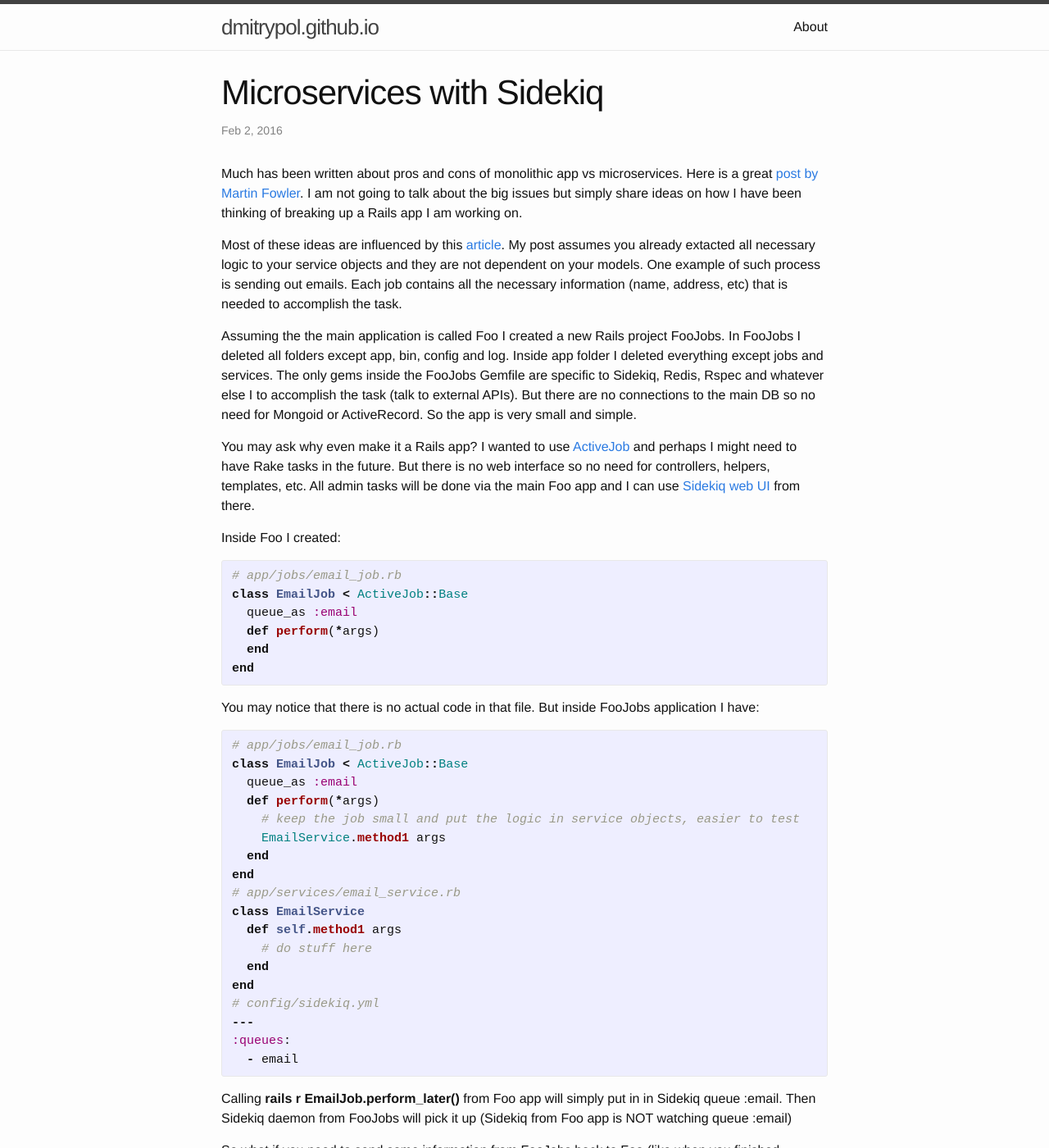
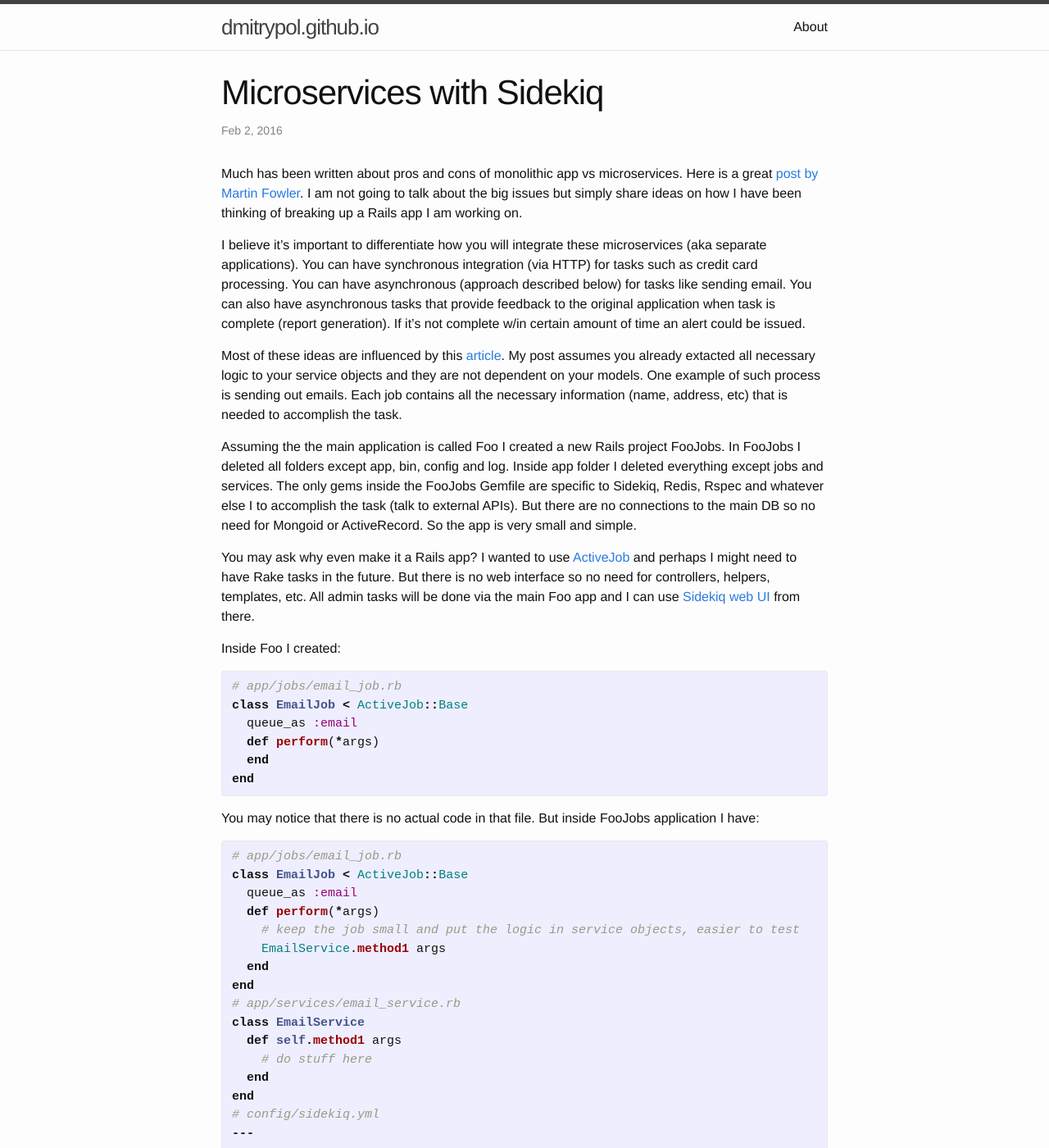
Before and after one commit to dmitrypol/dmitrypol.github.io, a Jekyll site: the page built from _posts/2016-02-10-microservices.md, in a window 1280 px wide and 1400 px high. Shown: the whole window at 82% size. Built offline with Jekyll 4.4.1, drawn with Linux system fonts in a browser that asks for light colours; comment, search, counter and statistics services are not loaded; some of the changed text lies outside the part shown.

Commit message:
minor updates
Signed-off-by: Dmitry Polyakovsky <dmitrypol@gmail.com>

```diff
--- a/_posts/2016-02-10-microservices.md
+++ b/_posts/2016-02-10-microservices.md
@@ -5,6 +5,8 @@ categories:
 ---
 
 Much has been written about pros and cons of monolithic app vs microservices.  Here is a great [post by Martin Fowler](http://martinfowler.com/articles/microservice-trade-offs.html).  I am not going to talk about the big issues but simply share ideas on how I have been thinking of breaking up a Rails app I am working on.
+
+I believe it's important to differentiate how you will integrate these microservices (aka separate applications).  You can have synchronous integration (via HTTP) for tasks such as credit card processing.  You can have asynchronous (approach described below) for tasks like sending email.  You can also have asynchronous tasks that provide feedback to the original application when task is complete (report generation).  If it's not complete w/in certain amount of time an alert could be issued.
 
 Most of these ideas are influenced by this [article](http://brandonhilkert.com/blog/sidekiq-as-a-microservice-message-queue/).  My post assumes you already extacted all necessary logic to your service objects and they are not dependent on your models.  One example of such process is sending out emails.  Each job contains all the necessary information (name, address, etc) that is needed to accomplish the task.
 
@@ -57,6 +59,6 @@ end
 {% endhighlight %}
 Then in Foo you create app/jobs/feedback_job.rb and modify sidekiq.yml to watch queue :feedback.  Very loose integration.
 
-Another potential area where this solution could be valuable is when you have inbound messages.  You can have several simple web end points using [Sinatra](http://www.sinatrarb.com/).  All they do is put messages onto :inbound queue.  Main app Sidekiq watches :inbound queeue and processes messages (in this design the shared Redis instance could become a bottleneck).
+This type of solution can also be applied when you have inbound messages.  You can have several simple web end points using [Sinatra](http://www.sinatrarb.com/).  All they do is put messages onto :inbound queue.  Main app Sidekiq watches :inbound queeue and processes messages (in this design the shared Redis instance could become a bottleneck).
 
 I am looking forward to actually implementing this approach in production when it becomes necessary.  For now, we are fine with monolith app.
```
Also changed, not shown: _drafts/dry-tests.md (+3 -1 lines).
